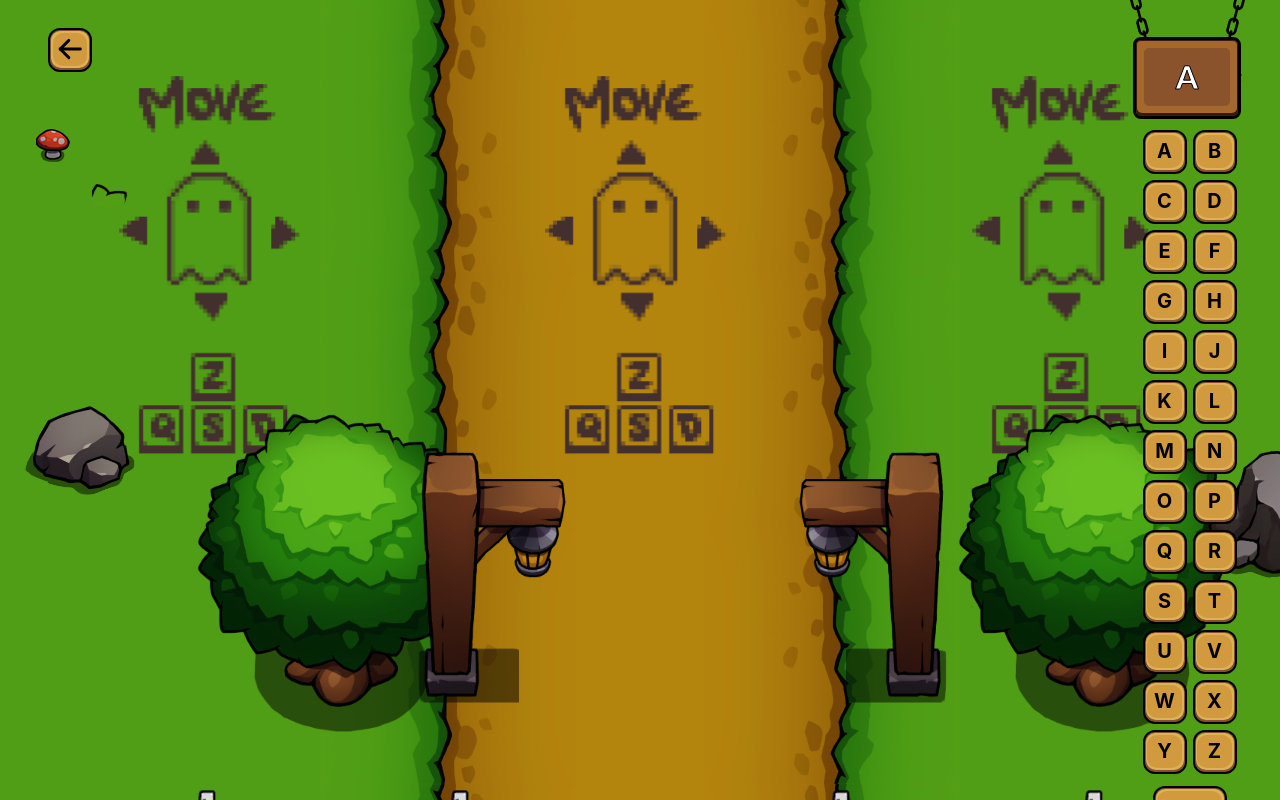
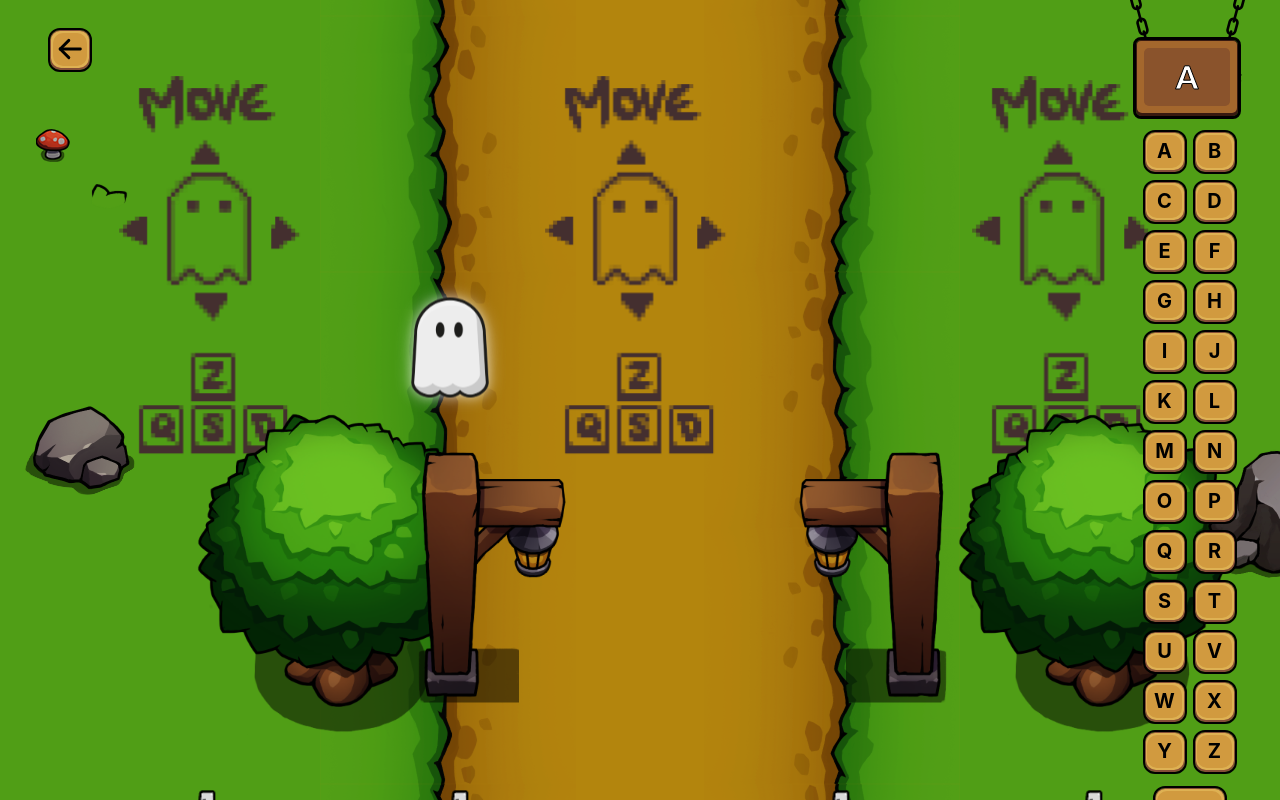
Before and after one commit to MemoryAlley/ma-platform, a Next.js app: page /cimetery in a window 1280 px wide. Built offline with nearby package versions, Linux system fonts and the light colour scheme.

Commit message:
add ghost and popup to discover cimetery by direction keyboard

```diff
--- a/src/app/cimetery/page.tsx
+++ b/src/app/cimetery/page.tsx
@@ -5,11 +5,13 @@ import classes from "./cimetery.module.css";
 import Image from "next/image";
 import BackBtn from "@/components/Buttons/BackBtn/BackBtn";
 import CimeterySpace from "@/components/CimeterySpace/CimeterySpace";
+import { GhostComponent } from "@/components/Ghost/Ghost";
 
 
 function Cimetery() {
   return <Box component="body" pos="relative" className={classes.cimetery_bg}>
       <BackBtn />
+      <GhostComponent />
       <Flex justify="space-around" pt={64}>
         <Image src="/assets/controls.png" width={213} height={410} alt="controls_1" />
         <Image src="/assets/controls.png" width={213} height={410} alt="controls_2" />
--- a/src/components/CimeterySpace/CimeterySpace.tsx
+++ b/src/components/CimeterySpace/CimeterySpace.tsx
@@ -1,8 +1,12 @@
+'use client'
+import React, { useState } from "react";
 import { Box, SimpleGrid } from "@mantine/core";
 import Image from "next/image";
-import React from "react";
+import { MomumentOverview } from "./MomumentOverview";
 
 function CimeterySpace() {
+  const [opened, setOpened] = useState(false)
+
   return <Box py={110}>
     <SimpleGrid cols={10} spacing={20}>
       <Image src="/assets/ground_1.png" width={128} height={128} alt="ground" />
@@ -15,7 +19,6 @@ function CimeterySpace() {
       <Box component="div" w={256} h={256} />
       <Box component="div" w={256} h={256} />
       <Box component="div" w={256} h={256} />
-
       <Image src="/assets/stone_2.png" width={128} height={128} alt="ground" />
       <Image src="/assets/tree_1.png" width={384} height={384} alt="ground" />
       <div />
@@ -26,14 +29,17 @@ function CimeterySpace() {
       <Image src="/assets/tree_1.png" width={384} height={384} alt="ground" />
       <div />
       <Image src="/assets/stone_1.png" width={256} height={256} alt="ground" />
+      <Box component="div" w={256} h={256} />
 
-      <Box component="div" w={256} h={256} />
       <Image src="/assets/grave_2.svg" width={128} height={128} alt="grave" />
       <Image src="/assets/ground_3.png" width={128} height={128} alt="ground" />
       <Image src="/assets/grave_2.svg" width={128} height={128} alt="grave" />
       <div />
       <Image src="/assets/splash.png" width={128} height={128} alt="ground" />
-      <Image src="/assets/grave_2.svg" width={128} height={128} alt="grave" />
+      <Box pos="relative">
+        <Image src="/assets/grave_2.svg" width={128} height={128} alt="grave" onMouseEnter={() => setOpened(true)} onMouseLeave={() => setOpened(false)} />
+      <MomumentOverview opened={opened} />
+      </Box>
       <Image src="/assets/ground_4.png" width={128} height={128} alt="ground" />
       <Image src="/assets/grave_2.svg" width={128} height={128} alt="grave" />
       <div />
@@ -82,9 +88,8 @@ function CimeterySpace() {
       <Image src="/assets/bush.png" width={128} height={128} alt="ground" />
       <Image src="/assets/grave_2.svg" width={128} height={128} alt="grave" />
       <Image src="/assets/bench_1.png" style={{rotate: '90deg'}} width={150} height={200} alt="grave" />
-
     </SimpleGrid>
-  </Box>;
+  </Box>
 }
 
 export default CimeterySpace;
--- /dev/null
+++ b/src/components/CimeterySpace/MomumentOverview.module.css
@@ -0,0 +1,14 @@
+.momument_container {
+  padding: 20px;
+  box-shadow: 0px 4px 4px 0px rgba(0, 0, 0, 0.25);
+  border-radius: 10px;
+  border-top-right-radius: 100px;
+  border: 2px solid #111;
+  min-width: 300px;
+  max-width: 300px;
+  margin: 200px;
+}
+
+.monument_image {
+  border-top-right-radius: 30%;
+}
--- /dev/null
+++ b/src/components/CimeterySpace/MomumentOverview.tsx
@@ -0,0 +1,40 @@
+import { Box, Button, Flex, Image as MantineImage, Popover, Stack, Text, Title } from "@mantine/core";
+import classes from "./MomumentOverview.module.css"
+import Image from "next/image";
+import persona from '/public/persona.png'
+import { PropsWithChildren } from "react";
+import { Monument } from "@/types/monument";
+
+const momumentPlaceholder: Monument = {
+  name: 'Hugh Aackman',
+  description: 'Une épitaphe est une inscription funéraire, placée sur une pièrre tombale.',
+  years: '1984 - 2021',
+  position: {
+    x: 0,
+    y: 0
+  },
+  id: 1,
+}
+
+export function MomumentOverview({ momumentDes = momumentPlaceholder, opened=false }: PropsWithChildren<{momumentDes?: Monument, opened: boolean}>) {
+  return <Popover opened={opened}>
+    <Popover.Dropdown className={classes.momument_container}>
+      <Stack gap={12}>
+        <MantineImage className={classes.monument_image} component={Image} src={persona} alt="persona" />
+        <Box component="div">
+          <Flex align="center" justify="space-between">
+            <Title order={4}>{momumentDes.name}</Title>
+            <Text>{momumentDes.years}</Text>
+          </Flex>
+          <Box component="p">
+            {momumentDes.description}
+          </Box>
+        </Box>
+        <Flex align="center" justify="space-between">
+          <Button size="lg" w="120">Visiter</Button>
+          <Button size="lg" w="120" variant="outline">Fleurir</Button>
+        </Flex>
+      </Stack>
+    </Popover.Dropdown>
+  </Popover>;
+}
--- /dev/null
+++ b/src/components/Ghost/Ghost.tsx
@@ -0,0 +1,83 @@
+'use client'
+import { Box } from "@mantine/core";
+import { useEffect, useState } from "react";
+import "./ghost.css"
+import { usePathname } from "next/navigation";
+import { Monument } from "@/types/monument";
+import { monuments } from "@/data/monuments";
+import Image from "next/image";
+
+export function GhostComponent() {
+  const pathname = usePathname()
+  const [ghostPosition, setGhostPosition] = useState({ x: 400, y: 300 });
+  const [activeMonument, setActiveMonument] = useState<Monument | null>(null);
+
+  useEffect(() => {
+    const handleKeyPress = (e: KeyboardEvent) => {
+      e.preventDefault()
+      e.stopPropagation()
+      const speed = 20;
+      const newPosition = { ...ghostPosition };
+
+      switch (e.key) {
+        case 'ArrowUp':
+          newPosition.y = Math.max(0, ghostPosition.y - speed);
+          break;
+        case 'ArrowDown':
+          newPosition.y = Math.min(Infinity, ghostPosition.y + speed);
+          break;
+        case 'ArrowLeft':
+          newPosition.x = Math.max(0, ghostPosition.x - speed);
+          break;
+        case 'ArrowRight':
+          newPosition.x = Math.min(Infinity, ghostPosition.x + speed);
+          break;
+      }
+
+      setGhostPosition(newPosition);
+
+      // Check for monument collision
+      const nearbyMonument = monuments.find(monument => {
+        const distance = Math.sqrt(
+          Math.pow(newPosition.x - monument.position.x, 2) +
+          Math.pow(newPosition.y - monument.position.y, 2)
+        );
+        return distance < 25;
+      });
+
+      setActiveMonument(nearbyMonument || null);
+    };
+    if (pathname === '/cimetery') {
+      window.addEventListener('keydown', handleKeyPress);
+    }
+    return () => window.removeEventListener('keydown', handleKeyPress);
+  }, [ghostPosition, pathname]);
+
+  if (pathname !== '/cimetery') {
+    return null
+  }
+  return <Box
+        component="div"
+        className="ghost-container"
+        style={{
+          position: "absolute",
+          transition: 'all .5s',
+          zIndex: 999999999999999,
+          left: ghostPosition.x,
+          top: ghostPosition.y,
+          transform: 'translate(-50%, -50%)'
+        }}
+        ref={(el) => {
+          if (el) {
+            el.scrollIntoView({
+              behavior: 'smooth',
+              block: 'center',
+              inline: 'center'
+            });
+          }
+        }}
+      >
+        <div className="ghost-glow"></div>
+        <Image src="/assets/ghost.svg" width={100} height={100} alt="ghost" className="ghost-icon" />
+      </Box>
+}
--- /dev/null
+++ b/src/components/Ghost/ghost.css
@@ -0,0 +1,35 @@
+.ghost-container {
+  animation: float 3s ease-in-out infinite;
+  filter: drop-shadow(0 0 8px rgba(255, 255, 255, 0.5));
+}
+
+.ghost-icon {
+  filter: drop-shadow(0 0 5px rgba(255, 255, 255, 0.3));
+}
+
+.ghost-container:hover .ghost-icon {
+  transform: scale(1.1);
+  transition: transform 0.3s ease;
+}
+
+@keyframes float {
+
+  0%,
+  100% {
+    transform: translateY(0);
+  }
+
+  50% {
+    transform: translateY(-10px);
+  }
+}
+
+.ghost-glow {
+  position: absolute;
+  width: 100%;
+  height: 100%;
+  background: radial-gradient(circle, rgba(255, 255, 255, 0.2) 0%, rgba(255, 255, 255, 0) 70%);
+  border-radius: 50%;
+  pointer-events: none;
+  z-index: -1;
+}
--- /dev/null
+++ b/src/data/monuments.ts
@@ -0,0 +1,25 @@
+import { Monument } from "@/types/monument";
+
+export const monuments: Monument[] = [
+    {
+      id: 1,
+      name: "Marie Dubois",
+      years: "1945 - 2020",
+      description: "Une âme bienveillante qui a touché tant de vies",
+      position: { x: 200, y: 200 }
+    },
+    {
+      id: 2,
+      name: "Jean Martin",
+      years: "1932 - 2018",
+      description: "Père aimant et artisan passionné",
+      position: { x: 600, y: 200 }
+    },
+    {
+      id: 3,
+      name: "Sophie Laurent",
+      years: "1960 - 2021",
+      description: "Son sourire illuminait le monde",
+      position: { x: 400, y: 400 }
+    }
+  ];
--- /dev/null
+++ b/src/types/monument.ts
@@ -0,0 +1,7 @@
+export interface Monument {
+  id: number;
+  name: string;
+  years: string;
+  description: string;
+  position: { x: number; y: number };
+}
```
Also changed, not shown: public/persona.png (added).
